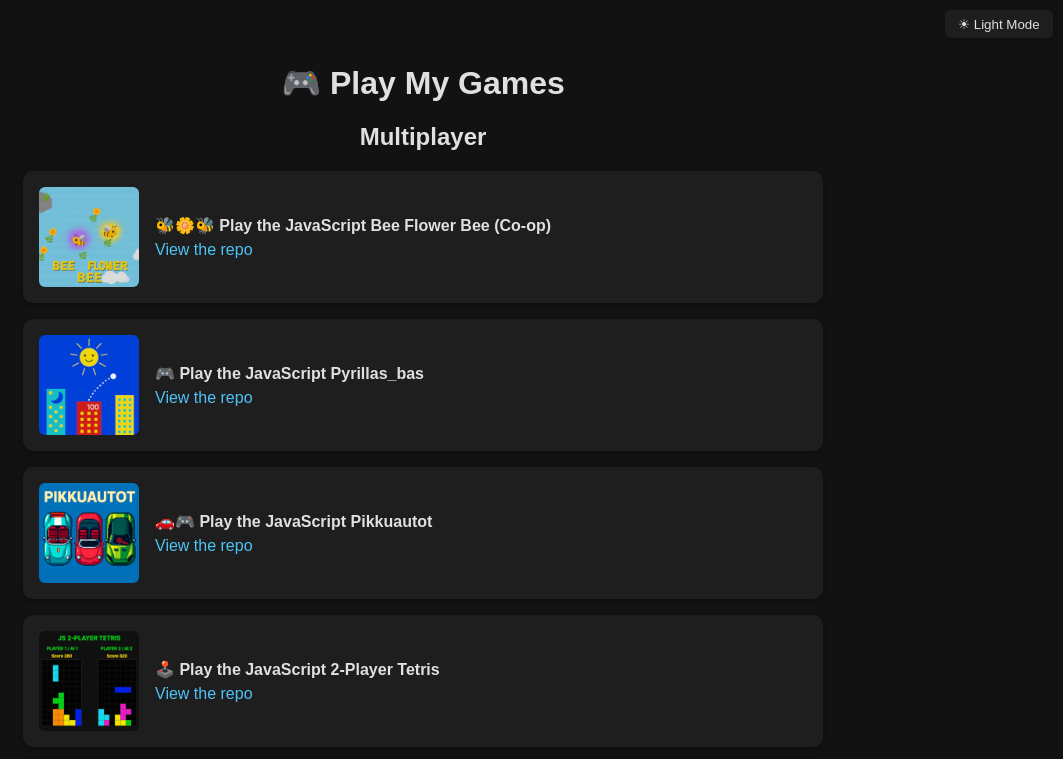
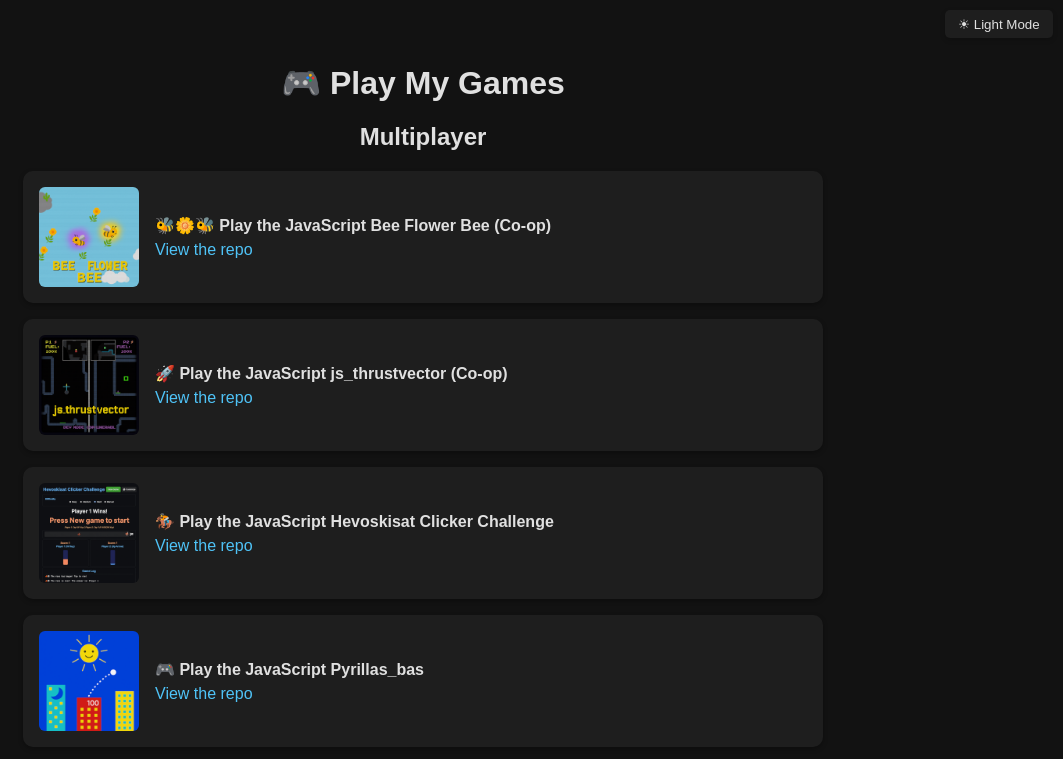
Before and after one commit to pemmyz/pemmyz.github.io, a plain HTML site: page index.html in a window 1280 px wide. Shown: the top 759 px of the page, without its empty margins (217-1280 px from the left). Drawn offline with Linux system fonts and the light colour scheme.

Commit message:
added horseclick thumb

```diff
--- a/index.html
+++ b/index.html
@@ -186,10 +186,42 @@
           <span class="sr-only">Play JavaScript Bee Flower Bee (Co-op)</span>
         </a>
         <div class="card-content-wrapper">
-          <img src="images/thumbs/js_bumbleracing_thumb.png" alt="JavaScript Pyrillas_bas Thumbnail" class="game-thumbnail">
+          <img src="images/thumbs/js_bumbleracing_thumb.png" alt="JavaScript Bee Flower Bee Thumbnail" class="game-thumbnail">
           <div class="game-info">
-            <span class="game-title">🐝🌼🐝  Play the JavaScript Bee Flower Bee (Co-op)</span><br>
+            <span class="game-title">🐝🌼🐝 Play the JavaScript Bee Flower Bee (Co-op)</span><br>
             <a class="repo-link" href="https://github.com/pemmyz/js_bumbleracing" target="_blank">View the repo</a>
+          </div>
+        </div>
+      </li>
+
+
+
+
+      <li class="clickable-card" data-game-title="JavaScript js_thrustvector (Co-op)">
+        <a href="https://pemmyz.github.io/js_thrustvector/" target="_blank" class="card-main-action-link">
+          <span class="sr-only">Play the JavaScript js_thrustvector (Co-op)</span>
+        </a>
+        <div class="card-content-wrapper">
+          <img src="images/thumbs/js_thrustvector_thumb.png" alt="JavaScript js_thrustvector Thumbnail" class="game-thumbnail">
+          <div class="game-info">
+            <span class="game-title">🚀 Play the JavaScript js_thrustvector (Co-op)</span><br>
+            <a class="repo-link" href="https://github.com/pemmyz/js_thrustvector" target="_blank">View the repo</a>
+          </div>
+        </div>
+      </li>
+
+
+
+
+      <li class="clickable-card" data-game-title="JavaScript Hevoskisat Clicker Challenge">
+        <a href="https://pemmyz.github.io/js_horseclick/" target="_blank" class="card-main-action-link">
+          <span class="sr-only">Play the JavaScript Hevoskisat Clicker Challenge</span>
+        </a>
+        <div class="card-content-wrapper">
+          <img src="images/thumbs/js_horseclick_thumb.png" alt="JavaScript Hevoskisat Clicker Challenge Thumbnail" class="game-thumbnail">
+          <div class="game-info">
+            <span class="game-title">🏇 Play the JavaScript Hevoskisat Clicker Challenge</span><br>
+            <a class="repo-link" href="https://github.com/pemmyz/js_horseclick" target="_blank">View the repo</a>
           </div>
         </div>
       </li>
```
Also changed, not shown: images/thumbs/js_horseclick_thumb.png (added).
